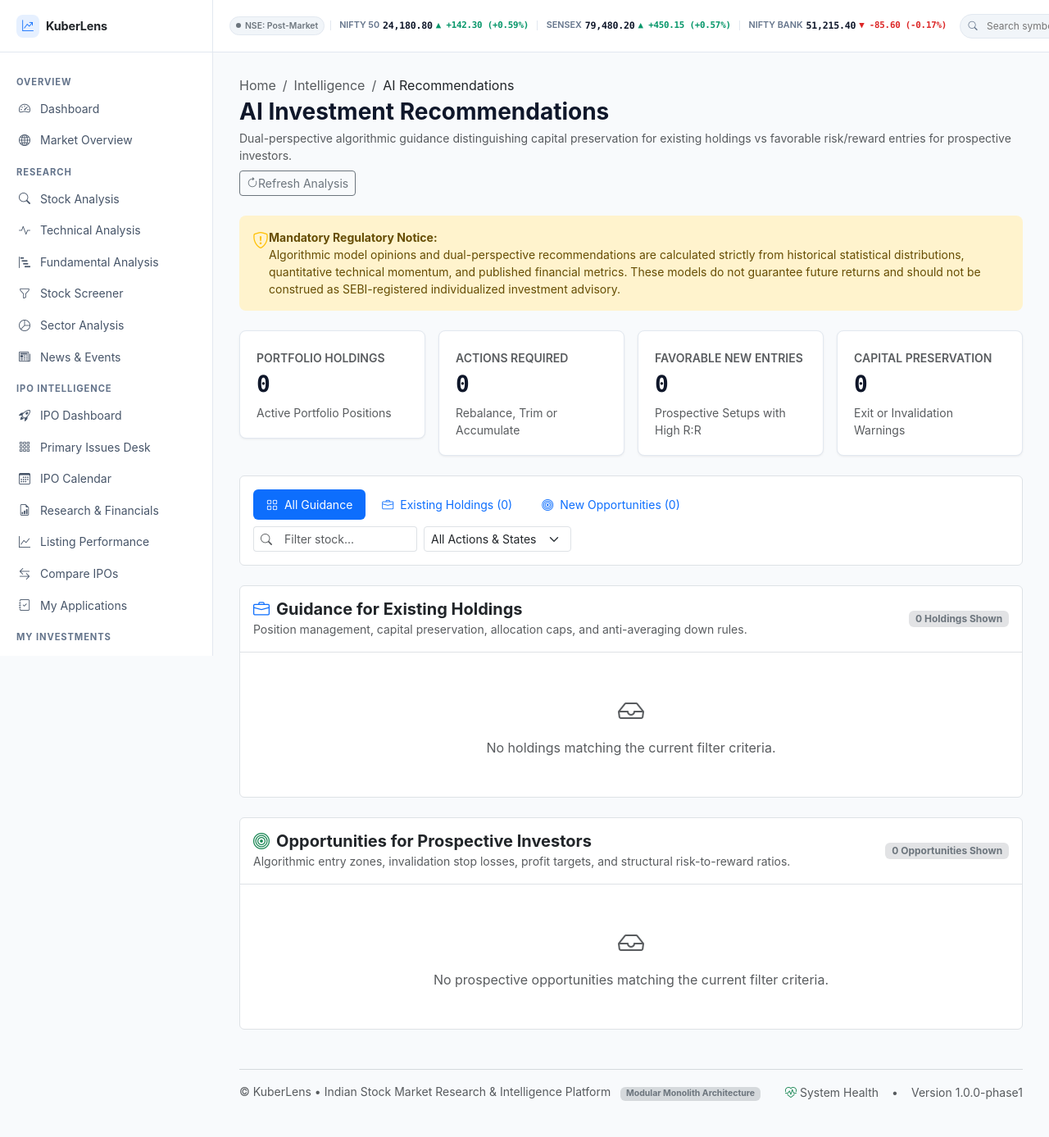
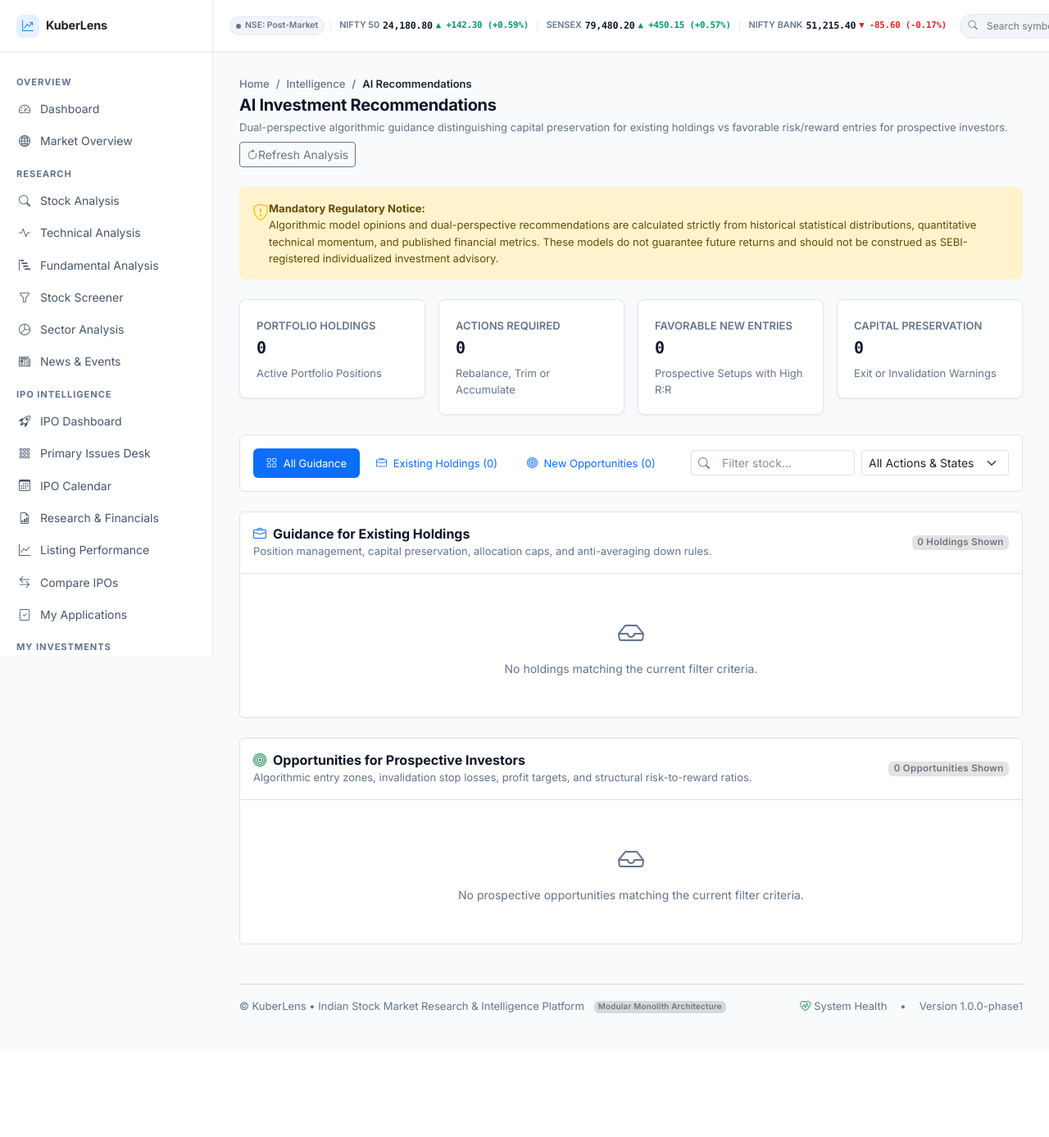
Before and after one commit to Shreesha666/KuberLens, a Django app: page /modules/ai_recommendations/ in a window 1280 px wide. Shown: the whole page at 82% size. After the commit the page ends 1236 px from the top, so only its background shows below. Run offline with Django 5.2, Linux system fonts and the light colour scheme; data that the repository does not hold is empty; parts of the project's set-up code (start-up, migrations or seed data) failed here and were passed over; some libraries are stand-ins or nearby versions.

Commit message:
feat(ui): implement CoolAdmin-inspired centralized typography with self-hosted Inter variable font

```diff
--- a/config/urls.py
+++ b/config/urls.py
@@ -1,6 +1,8 @@
 """
 Main URL Configuration for Indian Stock Market Research & Intelligence Platform.
 """
+from django.conf import settings
+from django.conf.urls.static import static
 from django.contrib import admin
 from django.http import HttpResponse
 from django.urls import include, path
@@ -33,3 +35,6 @@ urlpatterns = [
     path("settings/", include("apps.settings_app.urls", namespace="settings_app")),
     path("", include("apps.dashboard.urls", namespace="dashboard")),
 ]
+
+if settings.DEBUG:
+    urlpatterns += static(settings.MEDIA_URL, document_root=settings.MEDIA_ROOT)
--- a/static/css/theme.css
+++ b/static/css/theme.css
@@ -1,3 +1,5 @@
+@import url("typography.css");
+
 /* Financial Dashboard Theme - Light (Default) and Dark Support */
 :root, [data-bs-theme="light"] {
     --bg-main: #f8fafc;        /* slate-50 */
@@ -36,7 +38,9 @@
 body {
     background-color: var(--bg-main);
     color: var(--text-primary);
-    font-family: -apple-system, BlinkMacSystemFont, "Segoe UI", Roboto, "Helvetica Neue", Arial, sans-serif;
+    font-family: var(--font-family-base, 'Inter', -apple-system, BlinkMacSystemFont, "Segoe UI", Roboto, "Helvetica Neue", Arial, sans-serif);
+    font-size: var(--font-size-base, 0.875rem);
+    line-height: var(--line-height-base, 1.55);
     min-height: 100vh;
     overflow-x: hidden;
 }
--- /dev/null
+++ b/static/css/typography.css
@@ -0,0 +1,274 @@
+/* ==========================================================================
+   Centralized Typography & Text Styling System
+   Inspired by CoolAdmin Typography Reference (typo.html)
+   Configured for High-Density Indian Stock Market & Financial Intelligence
+   ========================================================================== */
+
+/* 1. Self-Hosted Inter Variable Font (100–900 Weights) */
+@font-face {
+    font-family: 'Inter';
+    font-style: normal;
+    font-weight: 100 900;
+    font-display: swap;
+    src: url('../fonts/inter/Inter-Variable.woff2') format('woff2');
+    unicode-range: U+0000-00FF, U+0131, U+0152-0153, U+02BB-02BC, U+02C6, U+02DA, U+02DC,
+                   U+0304, U+0308, U+0329, U+2000-206F, U+20AC, U+2122, U+2191, U+2193,
+                   U+2212, U+2215, U+FEFF, U+FFFD;
+}
+
+/* 2. Centralized Typographic Tokens & Variables */
+:root {
+    /* Font Families */
+    --font-family-base: 'Inter', -apple-system, BlinkMacSystemFont, "Segoe UI", Roboto, "Helvetica Neue", Arial, sans-serif;
+    --font-family-mono: ui-monospace, SFMono-Regular, Menlo, Monaco, Consolas, "Liberation Mono", monospace;
+
+    /* Typographic Scale */
+    --font-size-xs: 0.72rem;      /* 11.5px - Eyebrows, micro badges, table meta captions */
+    --font-size-sm: 0.8125rem;    /* 13px - Secondary descriptors, breadcrumbs, hints */
+    --font-size-base: 0.875rem;   /* 14px - Primary body text, table cells, form inputs */
+    --font-size-md: 1rem;         /* 16px - Component subtitles, card titles, modal titles */
+    --font-size-lg: 1.125rem;     /* 18px - H4 sub-headings, KPI card section titles */
+    --font-size-xl: 1.25rem;      /* 20px - H3 subsection titles */
+    --font-size-2xl: 1.5rem;      /* 24px - H2 module titles, hero KPI figures */
+    --font-size-3xl: 1.875rem;    /* 30px - H1 executive page titles */
+
+    /* Font Weights */
+    --font-weight-light: 300;
+    --font-weight-regular: 400;
+    --font-weight-medium: 500;
+    --font-weight-semibold: 600;
+    --font-weight-bold: 700;
+
+    /* Line Heights */
+    --line-height-tight: 1.25;
+    --line-height-base: 1.55;
+    --line-height-relaxed: 1.625;
+
+    /* Letter Spacing (Tracking) */
+    --letter-spacing-tight: -0.02em;
+    --letter-spacing-normal: 0em;
+    --letter-spacing-wide: 0.025em;
+    --letter-spacing-wider: 0.06em;
+}
+
+/* 3. Base Body Font Setup */
+body {
+    font-family: var(--font-family-base);
+    font-size: var(--font-size-base);
+    line-height: var(--line-height-base);
+    font-weight: var(--font-weight-regular);
+    color: var(--text-primary);
+    -webkit-font-smoothing: antialiased;
+    -moz-osx-font-smoothing: grayscale;
+    text-rendering: optimizeLegibility;
+}
+
+/* 4. Heading Hierarchy (CoolAdmin typo.html baseline) */
+h1, h2, h3, h4, h5, h6,
+.h1, .h2, .h3, .h4, .h5, .h6 {
+    font-family: var(--font-family-base);
+    font-weight: var(--font-weight-semibold);
+    color: var(--text-primary);
+    margin-top: 0;
+    margin-bottom: 0.5rem;
+    line-height: var(--line-height-tight);
+}
+
+h1, .h1 {
+    font-size: var(--font-size-3xl);
+    font-weight: var(--font-weight-bold);
+    letter-spacing: -0.025em;
+}
+
+h2, .h2 {
+    font-size: var(--font-size-2xl);
+    letter-spacing: var(--letter-spacing-tight);
+}
+
+h3, .h3 {
+    font-size: var(--font-size-xl);
+    letter-spacing: -0.015em;
+}
+
+h4, .h4 {
+    font-size: var(--font-size-lg);
+    letter-spacing: -0.01em;
+}
+
+h5, .h5 {
+    font-size: var(--font-size-md);
+    letter-spacing: 0em;
+}
+
+h6, .h6 {
+    font-size: var(--font-size-base);
+    letter-spacing: var(--letter-spacing-wider);
+    text-transform: uppercase;
+}
+
+/* 5. Paragraphs & Lead Text */
+p {
+    margin-top: 0;
+    margin-bottom: 0.85rem;
+    line-height: var(--line-height-base);
+}
+
+.lead {
+    font-size: var(--font-size-md);
+    font-weight: var(--font-weight-regular);
+    line-height: var(--line-height-relaxed);
+    color: var(--text-secondary);
+}
+
+/* 6. Financial & Tabular Numerical Typography */
+.financial-value,
+.num-mono {
+    font-variant-numeric: tabular-nums;
+    font-feature-settings: "tnum" 1, "cv05" 1, "cv11" 1;
+    letter-spacing: -0.02em;
+}
+
+/* Financial Semantic Accents */
+.text-gain {
+    color: var(--color-green) !important;
+    font-weight: var(--font-weight-semibold);
+}
+
+.text-loss {
+    color: var(--color-red) !important;
+    font-weight: var(--font-weight-semibold);
+}
+
+/* 7. Tables Typography (Financial Density) */
+.table {
+    font-size: var(--font-size-base);
+    line-height: 1.45;
+}
+
+.table th,
+.table thead th {
+    font-size: var(--font-size-xs);
+    font-weight: var(--font-weight-semibold);
+    text-transform: uppercase;
+    letter-spacing: var(--letter-spacing-wider);
+    color: var(--text-muted);
+    border-bottom-width: 1px;
+}
+
+.table td {
+    vertical-align: middle;
+}
+
+.table-sm {
+    font-size: var(--font-size-sm);
+}
+
+/* 8. Forms & Inputs Typography */
+.form-label,
+label.form-label {
+    font-size: var(--font-size-sm);
+    font-weight: var(--font-weight-semibold);
+    color: var(--text-secondary);
+    margin-bottom: 0.35rem;
+    letter-spacing: 0.01em;
+}
+
+.form-control,
+.form-select {
+    font-family: var(--font-family-base);
+    font-size: var(--font-size-base);
+    font-weight: var(--font-weight-regular);
+    line-height: 1.5;
+}
+
+.form-control::placeholder {
+    font-size: var(--font-size-base);
+    color: var(--text-muted);
+    opacity: 0.8;
+}
+
+.form-text {
+    font-size: var(--font-size-xs);
+    color: var(--text-muted);
+}
+
+/* 9. Badges, Pills & Eyebrows */
+.badge {
+    font-family: var(--font-family-base);
+    font-weight: var(--font-weight-semibold);
+    letter-spacing: var(--letter-spacing-wide);
+    padding: 0.3em 0.55em;
+    vertical-align: middle;
+}
+
+.badge.small {
+    font-size: var(--font-size-xs);
+}
+
+/* Section Header Eyebrow (e.g. in Sidebar & Cards) */
+.nav-section-title,
+.section-eyebrow {
+    font-size: 0.6875rem;
+    font-weight: var(--font-weight-bold);
+    text-transform: uppercase;
+    letter-spacing: 0.08em;
+    color: var(--text-muted);
+}
+
+/* 10. Breadcrumbs & Meta Text */
+.breadcrumb {
+    font-size: var(--font-size-sm);
+    font-weight: var(--font-weight-medium);
+}
+
+.breadcrumb-item + .breadcrumb-item::before {
+    color: var(--text-muted);
+}
+
+.breadcrumb-item a {
+    color: var(--text-muted);
+    text-decoration: none;
+    transition: color 0.15s ease;
+}
+
+.breadcrumb-item a:hover {
+    color: var(--color-blue);
+}
+
+.breadcrumb-item.active {
+    color: var(--text-secondary);
+    font-weight: var(--font-weight-semibold);
+}
+
+/* 11. Blockquotes & Callouts (CoolAdmin typo.html style) */
+blockquote,
+.blockquote {
+    font-size: var(--font-size-md);
+    font-weight: var(--font-weight-regular);
+    line-height: var(--line-height-relaxed);
+    color: var(--text-secondary);
+    border-left: 3px solid var(--color-blue);
+    padding-left: 1rem;
+    margin-left: 0;
+    margin-right: 0;
+    margin-bottom: 1rem;
+}
+
+.blockquote-footer {
+    font-size: var(--font-size-sm);
+    color: var(--text-muted);
+    margin-top: 0.35rem;
+}
+
+/* 12. Helper & Text Utilities */
+.text-body-secondary {
+    color: var(--text-secondary) !important;
+}
+
+.text-muted {
+    color: var(--text-muted) !important;
+}
+
+.small, small {
+    font-size: var(--font-size-sm);
+}
--- a/templates/base/shell.html
+++ b/templates/base/shell.html
@@ -14,6 +14,8 @@
     <link href="https://cdn.jsdelivr.net/npm/bootstrap@5.3.3/dist/css/bootstrap.min.css" rel="stylesheet" integrity="sha384-QWTKZyjpPEjISv5WaRU9OFeRpok6YctnYmDr5pNlyT2bRjXh0JMhjY6hW+ALEwIH" crossorigin="anonymous">
     <!-- Bootstrap Icons -->
     <link rel="stylesheet" href="https://cdn.jsdelivr.net/npm/bootstrap-icons@1.11.3/font/bootstrap-icons.min.css">
+    <!-- Centralized Typography System (CoolAdmin typo.html baseline) -->
+    <link rel="stylesheet" href="{% static 'css/typography.css' %}">
     <!-- Platform Financial Theme -->
     <link rel="stylesheet" href="{% static 'css/theme.css' %}">
     <!-- Local HTMX JS (Zero CDN Dependency) -->
```
Also changed, not shown: static/fonts/inter/Inter-Variable.woff2 (added).
